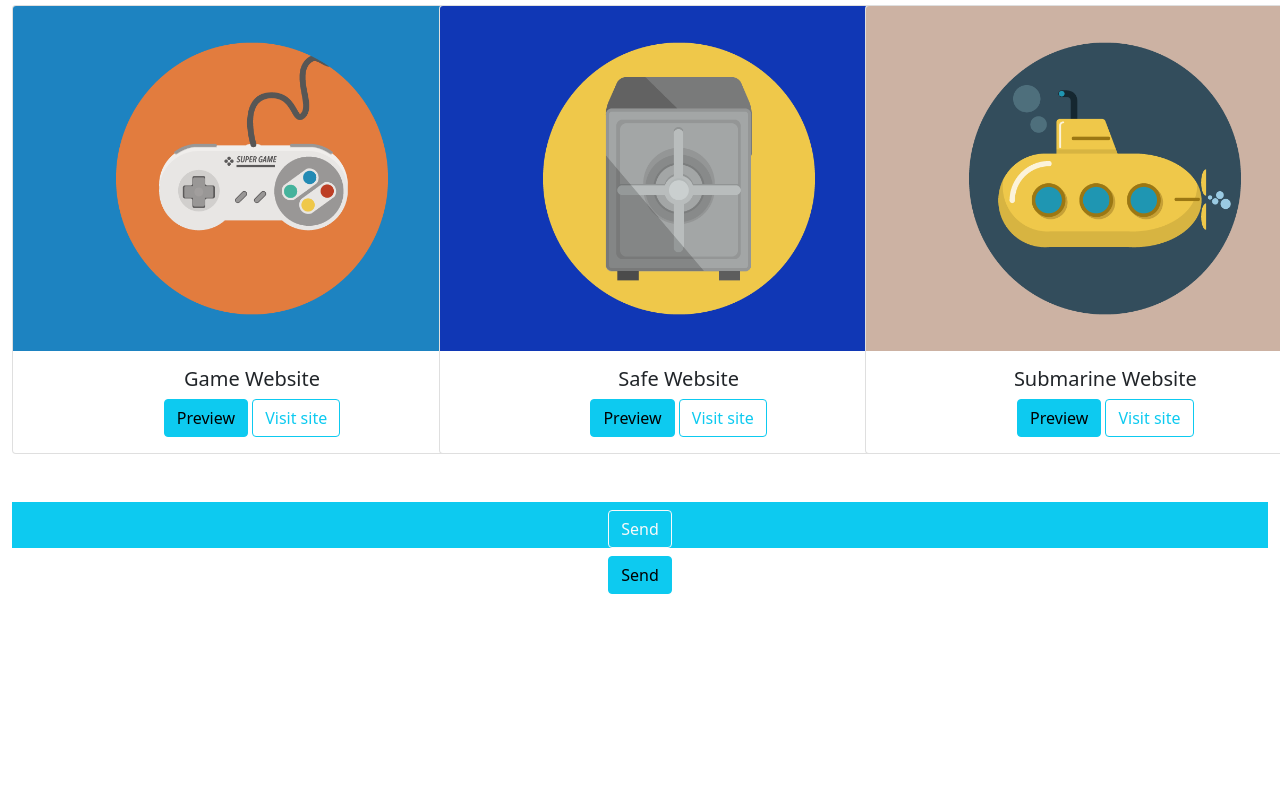
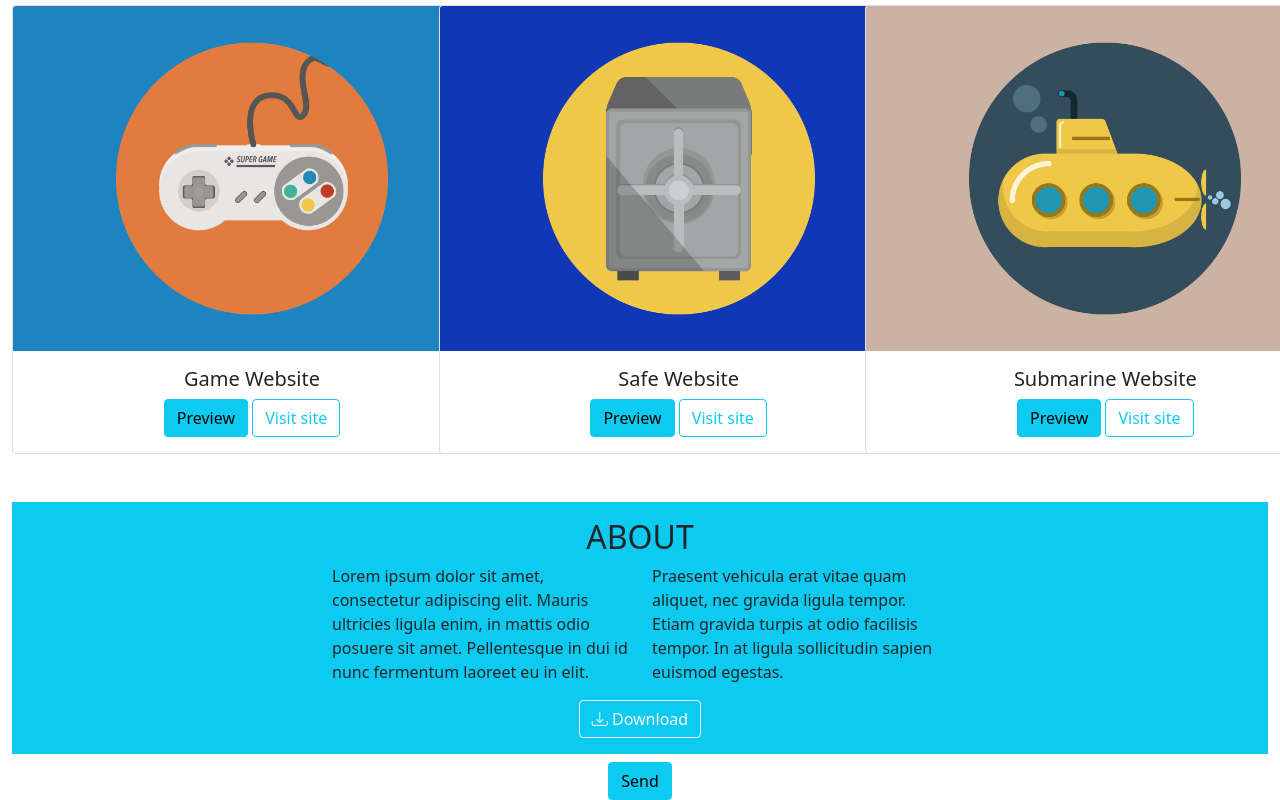
Before and after one commit to GianlucaPensa/bootstrap-freelancer, a plain HTML site: page index.html in a window 1280 px wide. Shown: the part 1480-2280 px from the top of the page. Before the commit the page ends 2074 px from the top, so only its background shows below. Drawn offline with nearby package versions, Linux system fonts and the light colour scheme.

Commit message:
compilazione sezione about

```diff
--- a/index.html
+++ b/index.html
@@ -101,12 +101,18 @@
             </div>
                     <!--sezione about-->
                     <section class="bg-info">
-                        <div class="row">
-                            <h2 class="text-center"></h2>
-                            <div class="col-6"></div>
-                            <div class="col-6"></div>
+                        <div class="row pb-3">
+                            <h2 class="text-center text-uppercase text-dark pt-3">About</h2>
+                            <div class="col-3"></div>
+                            <div class="col-3">
+                                <p>Lorem ipsum dolor sit amet, consectetur adipiscing elit. Mauris ultricies ligula enim, in mattis odio posuere sit amet. Pellentesque in dui id nunc fermentum laoreet eu in elit.</p>
+                            </div>
+                            <div class="col-3">
+                                <p>Praesent vehicula erat vitae quam aliquet, nec gravida ligula tempor. Etiam gravida turpis at odio facilisis tempor. In at ligula sollicitudin sapien euismod egestas.</p>
+                            </div>
+                            <div class="col-3"></div>
                             <div class="col-12 text-center">
-                                <button type="button" class="btn btn-outline-light">Send</button>
+                                <button type="button" class="btn btn-outline-light"><i class="bi bi-download"></i>&nbsp;Download</button>
                             </div>
                         </div>
                     </section>
```
